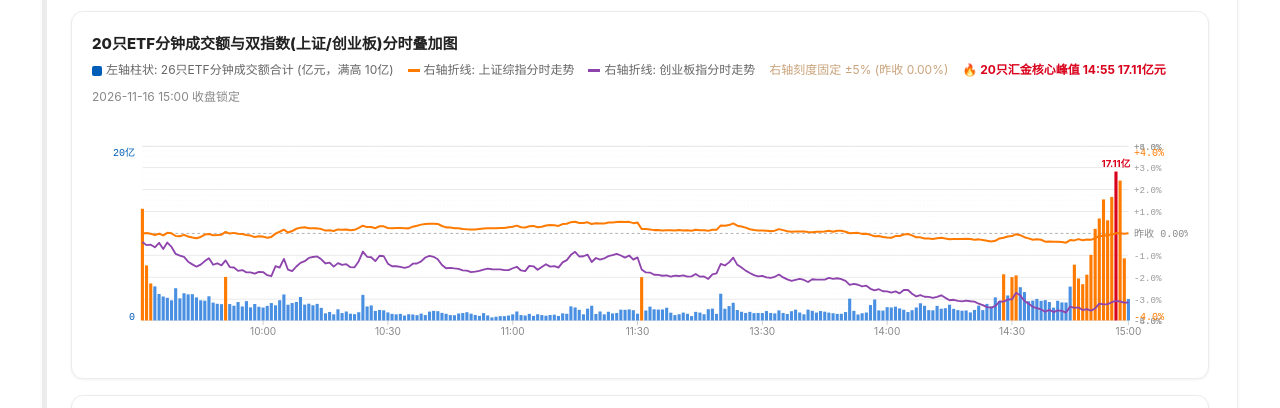
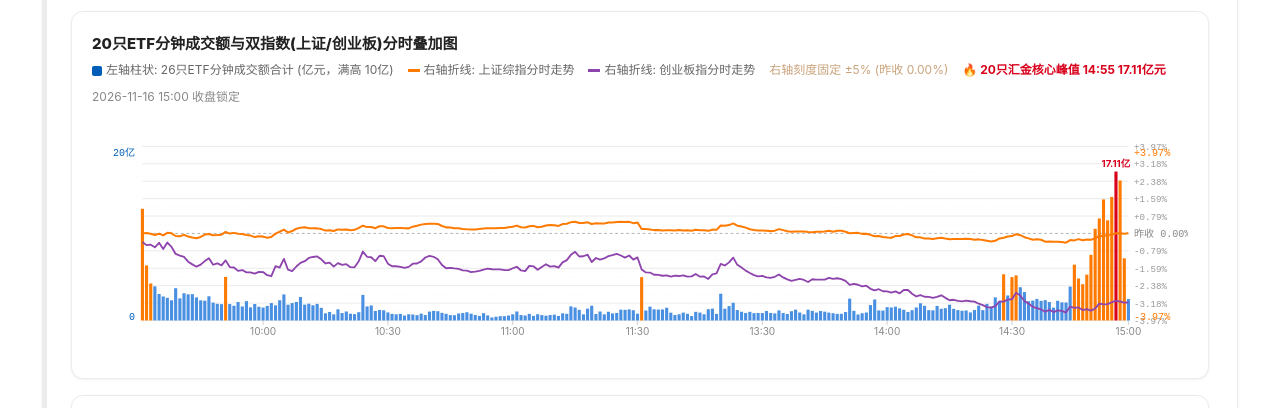
Before and after one commit to YungLeader/leader-etf-tracker, a plain HTML site: page index.html in a window 1280 px wide. Shown: the part 878-1286 px from the top of the page. Drawn offline with Linux system fonts and the light colour scheme; no server answers.

Commit message:
feat: implement fully dynamic 20-grid adaptive Y-axis
完全动态的 20 格自适应坐标系：

核心改进：
- 从固定 ±5% 改为根据当日实际波动动态调整范围
- 固定 20 格密度，但范围完全自适应

实现细节：
- stepPct = commonSpanPct × 2 ÷ 20（动态每格间距）
- gPct = gi × stepPct（从 -10 到 +10，共 20 格）
- commonSpanPct = Math.max(maxShPct, maxCyPct, 0.8) × 1.1

今日实例：
- 最大波动：创业板指数 -4.37%
- 计算范围：commonSpanPct ≈ 5.30%
- 右轴显示：±5.30%（而不是固定 ±5%）
- 每格间距：0.53%（5.30% × 2 ÷ 20）
- 网格标签：-5.30%, -4.24%, -3.18%, ..., +4.24%, +5.30%

效果示例：
- 今日大跌 -4.37% → 右轴 ±5.30%（20 格覆盖）
- 明日小跌 -1% → 右轴自动缩小到 ±1.5%（20 格更密集）
- 后天大涨 +6% → 右轴自动扩展到 ±7%（20 格覆盖）

优势：
- 永远不浪费空间在无数据区域
- 指数线始终占据画布的 80-90% 高度
- 视觉波动幅度最大化

Ref: Leader 需求 - 20 格要动态的，不要固定 ±5%，根据当天涨跌自适应

```diff
--- a/index.html
+++ b/index.html
@@ -1816,23 +1816,23 @@ window.renderIntradayCharts = function(d) {
     inner1.push('<text x="' + (padL - 8) + '" y="' + (padT + 10) + '" fill="#005eb8" font-size="11" text-anchor="end" font-family="monospace">' + maxMinAmt.toFixed(0) + '亿</text>');
     inner1.push('<text x="' + (padL - 8) + '" y="' + (h - padB) + '" fill="#005eb8" font-size="11" text-anchor="end" font-family="monospace">0</text>');
 
-    // 右侧涨跌幅坐标：固定 20 格（±5% 范围），每格 0.25%
-    var stepPct = 0.25;
-    for (var gi = -20; gi <= 20; gi++) {
+    // 右侧涨跌幅坐标：动态 20 格（根据实际波动自适应范围）
+    var stepPct = commonSpanPct * 2 / 20;
+    for (var gi = -10; gi <= 10; gi++) {
       var gPct = gi * stepPct;
       var gy = getYByPct(gPct);
-      var isZero = (gi === 0);
+      var isZero = Math.abs(gPct) < 0.01;
       if (isZero) continue;
-      var isMajor = (gi % 4 === 0);
+      var isMajor = (gi % 2 === 0);
       if (isMajor) {
         inner1.push('<line x1="' + padL + '" y1="' + gy.toFixed(1) + '" x2="' + (w - padR) + '" y2="' + gy.toFixed(1) + '" stroke="#e8e8e8" stroke-width="1"/>');
-        inner1.push('<text x="' + (w - padR + 6) + '" y="' + (gy + 4).toFixed(1) + '" fill="#999" font-size="10" font-family="monospace">' + (gPct > 0 ? '+' : '') + gPct.toFixed(1) + '%</text>');
+        inner1.push('<text x="' + (w - padR + 6) + '" y="' + (gy + 4).toFixed(1) + '" fill="#999" font-size="10" font-family="monospace">' + (gPct > 0 ? '+' : '') + gPct.toFixed(2) + '%</text>');
       } else {
         inner1.push('<line x1="' + padL + '" y1="' + gy.toFixed(1) + '" x2="' + (w - padR) + '" y2="' + gy.toFixed(1) + '" stroke="#f5f5f5" stroke-width="0.5" stroke-dasharray="2,2"/>');
       }
     }
-    inner1.push('<text x="' + (w - padR + 6) + '" y="' + (padT + 10) + '" fill="#ff7a00" font-size="11" font-family="monospace">+' + commonSpanPct.toFixed(1) + '%</text>');
-    inner1.push('<text x="' + (w - padR + 6) + '" y="' + (h - padB) + '" fill="#ff7a00" font-size="11" font-family="monospace">-' + commonSpanPct.toFixed(1) + '%</text>');
+    inner1.push('<text x="' + (w - padR + 6) + '" y="' + (padT + 10) + '" fill="#ff7a00" font-size="11" font-family="monospace">+' + commonSpanPct.toFixed(2) + '%</text>');
+    inner1.push('<text x="' + (w - padR + 6) + '" y="' + (h - padB) + '" fill="#ff7a00" font-size="11" font-family="monospace">-' + commonSpanPct.toFixed(2) + '%</text>');
     // 超出 ±5% 时贴边提示，折线本身在边界处削平，不篡改刻度
     if (maxAbsPct > 5.0) {
       inner1.push('<text x="' + (w - padR - 6) + '" y="' + (h - padB - 4) + '" fill="#d9001b" font-size="10.5" font-weight="bold" text-anchor="end">⚠ 日内极值 ' + (extPct >= 0 ? '+' : '') + extPct.toFixed(2) + '% 已超 ±5% 刻度，折线贴边显示</text>');
```
